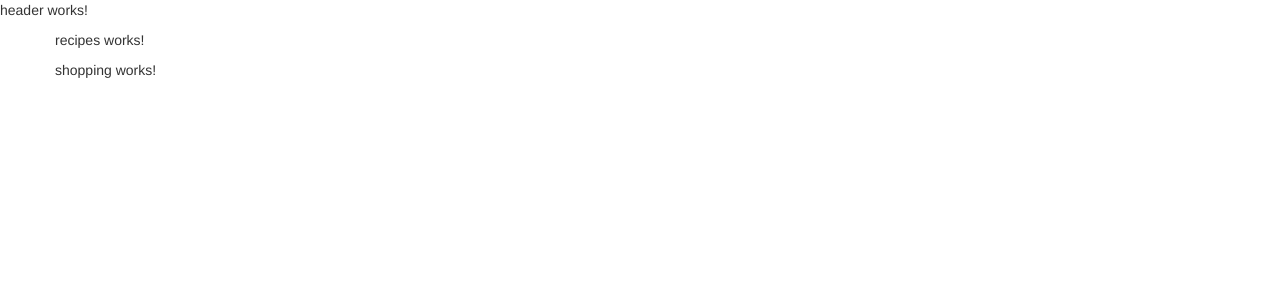
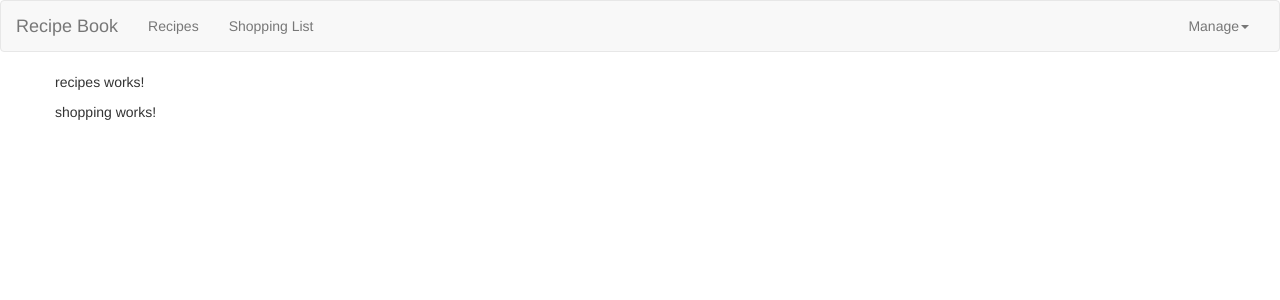
Before and after one commit to ephilpott21/ng-learn, an Angular app in the folder CourseProject/: page / in a window 1280 px wide. Shown: the top 300 px of the page. Built offline with nearby package versions, Linux system fonts and the light colour scheme.

Commit message:
same as the last commit, but edited the ignore settings

```diff
--- a/CourseProject/package.json
+++ b/CourseProject/package.json
@@ -20,7 +20,6 @@
     "@angular/router": "~13.3.0",
     "bootstrap": "^3.4.1",
     "rxjs": "~7.5.0",
-    "tslib": "^2.3.0",
     "zone.js": "~0.11.4"
   },
   "devDependencies": {
@@ -35,6 +34,7 @@
     "karma-coverage": "~2.1.0",
     "karma-jasmine": "~4.0.0",
     "karma-jasmine-html-reporter": "~1.7.0",
+    "tslib": "^2.4.0",
     "typescript": "~4.6.2"
   }
 }
--- a/CourseProject/src/app/header/header.component.html
+++ b/CourseProject/src/app/header/header.component.html
@@ -1 +1,25 @@
-<p>header works!</p>
+<nav class="navbar navbar-default">
+    <div class="container-fluid">
+        <div class="navbar-header">
+            <button type="button" class="navbar-toggle" (click)="collapsed = !collapsed">
+              <span class="icon-bar" *ngFor="let iconBar of [1, 2, 3]"></span>
+            </button>
+            <a routerLink="/" class="navbar-brand">Recipe Book</a>
+        </div>
+          <div class="navbar-collapse" [class.collapse]="collapsed" (window:resize)="collapsed = true">
+            <ul class="nav navbar-nav">
+                <li><a href="#">Recipes</a></li>
+                <li><a href="#">Shopping List</a></li>
+            </ul>
+            <ul class="nav navbar-nav navbar-right">
+                <li class="dropdown">
+                    <a href="#" class="dropdown-toggle" role="button">Manage<span class="caret"></span></a>
+                    <ul class="dropdown-menu">
+                        <li><a href="#">Save Data</a></li>
+                        <li><a href="#">Fetch Data</a></li>
+                    </ul>
+                </li>
+            </ul>
+        </div>
+    </div>
+</nav>
--- a/CourseProject/src/app/header/header.component.ts
+++ b/CourseProject/src/app/header/header.component.ts
@@ -12,4 +12,5 @@
   ngOnInit(): void {
   }
 
+  collapsed = true;
 }
```
Also changed, not shown: 2 other files (tests, documents, lock files or other folders).
